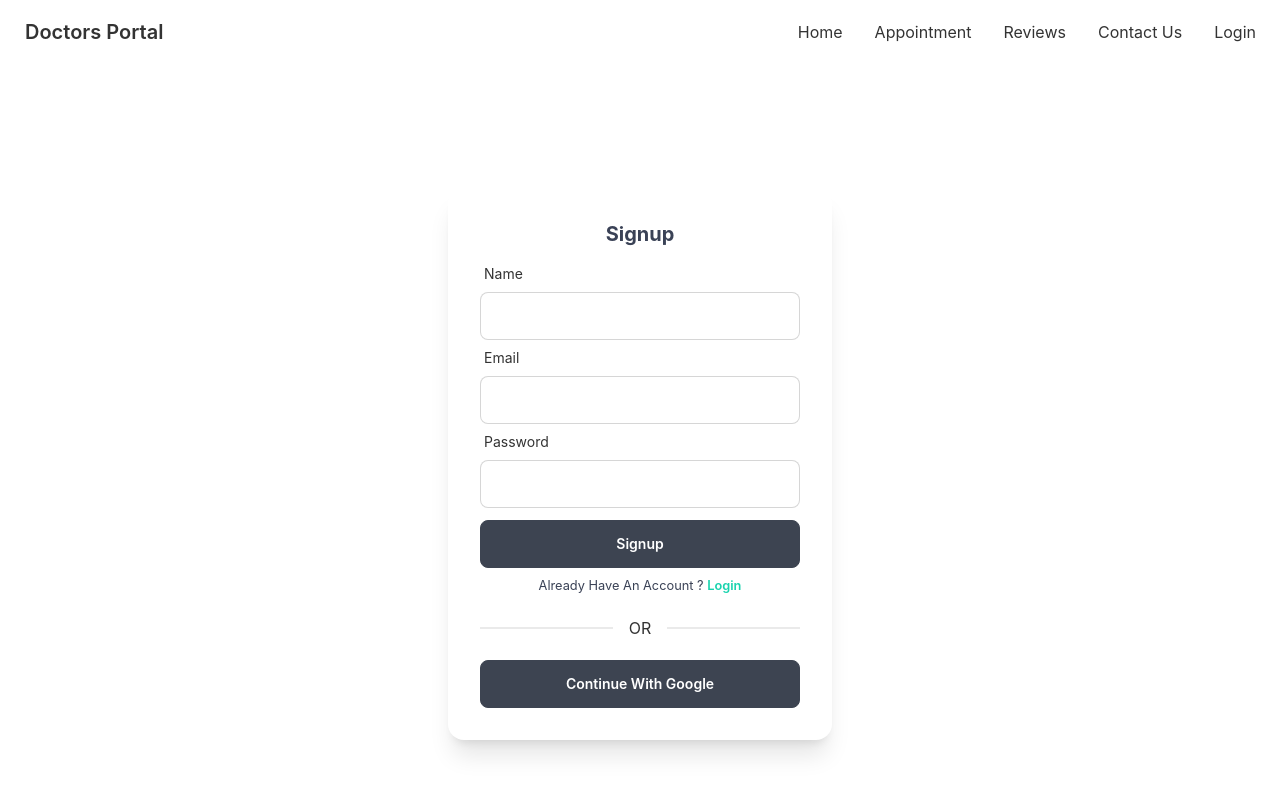
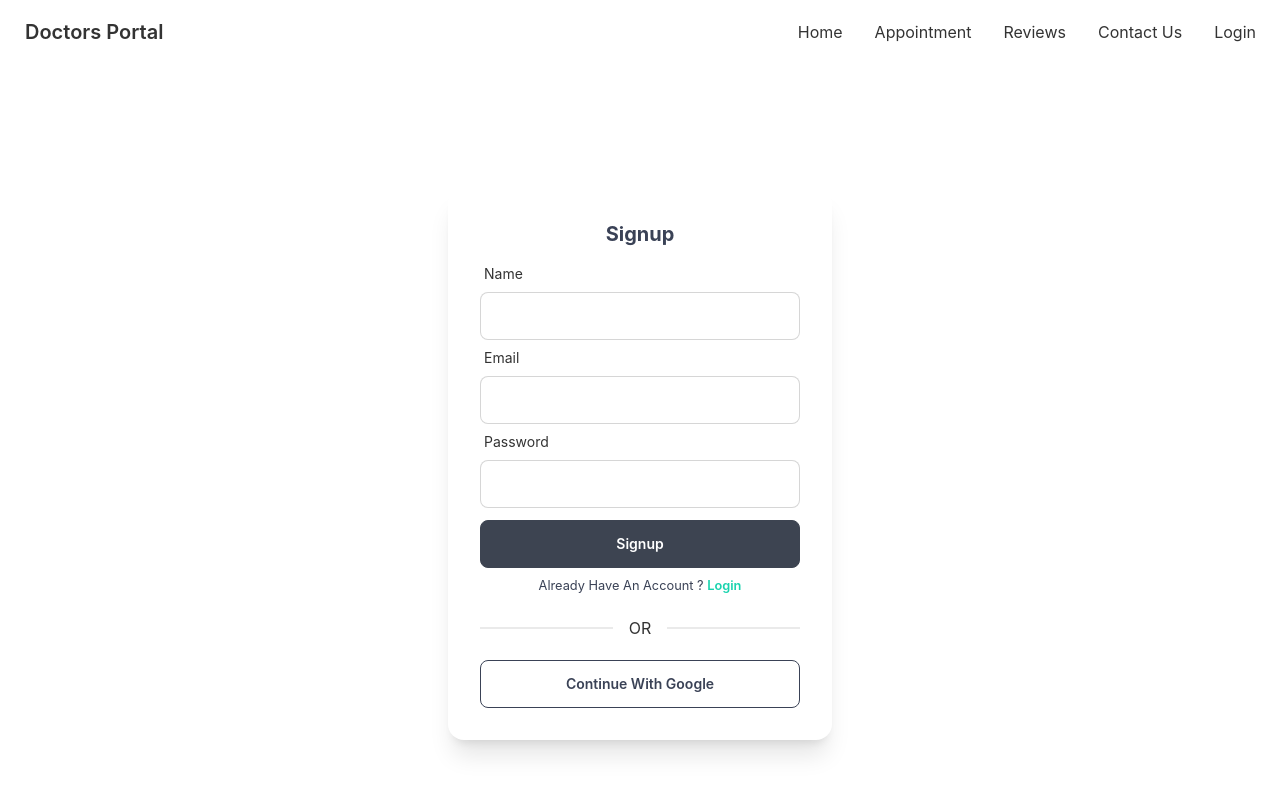
Before and after one commit to AhshanHabib26/doctors-portal-client, a React (Create React App) app: page /signup in a window 1280 px wide. Shown: the top 794 px of the page. Built offline with nearby package versions, Linux system fonts and the light colour scheme.

Commit message:
Code Update

```diff
--- a/src/Component/Pages/Register/Login/Login.js
+++ b/src/Component/Pages/Register/Login/Login.js
@@ -50,7 +50,7 @@ const Login = () => {
               </Link>
             </small>
             <div class="divider">OR</div>
-            <button className="btn  capitalize w-full text-white">
+            <button className="btn btn-outline btn-accent  capitalize w-full">
                Continue With Google
               </button>
           </div>
--- a/src/Component/Pages/Register/Signup/Signup.js
+++ b/src/Component/Pages/Register/Signup/Signup.js
@@ -60,7 +60,7 @@ const Signup = () => {
                   </Link>
                 </small>
                 <div class="divider">OR</div>
-                <button className="btn  capitalize w-full text-white">
+                <button className="btn btn-outline btn-accent  capitalize w-full">
                    Continue With Google
                   </button>
               </div>
```
